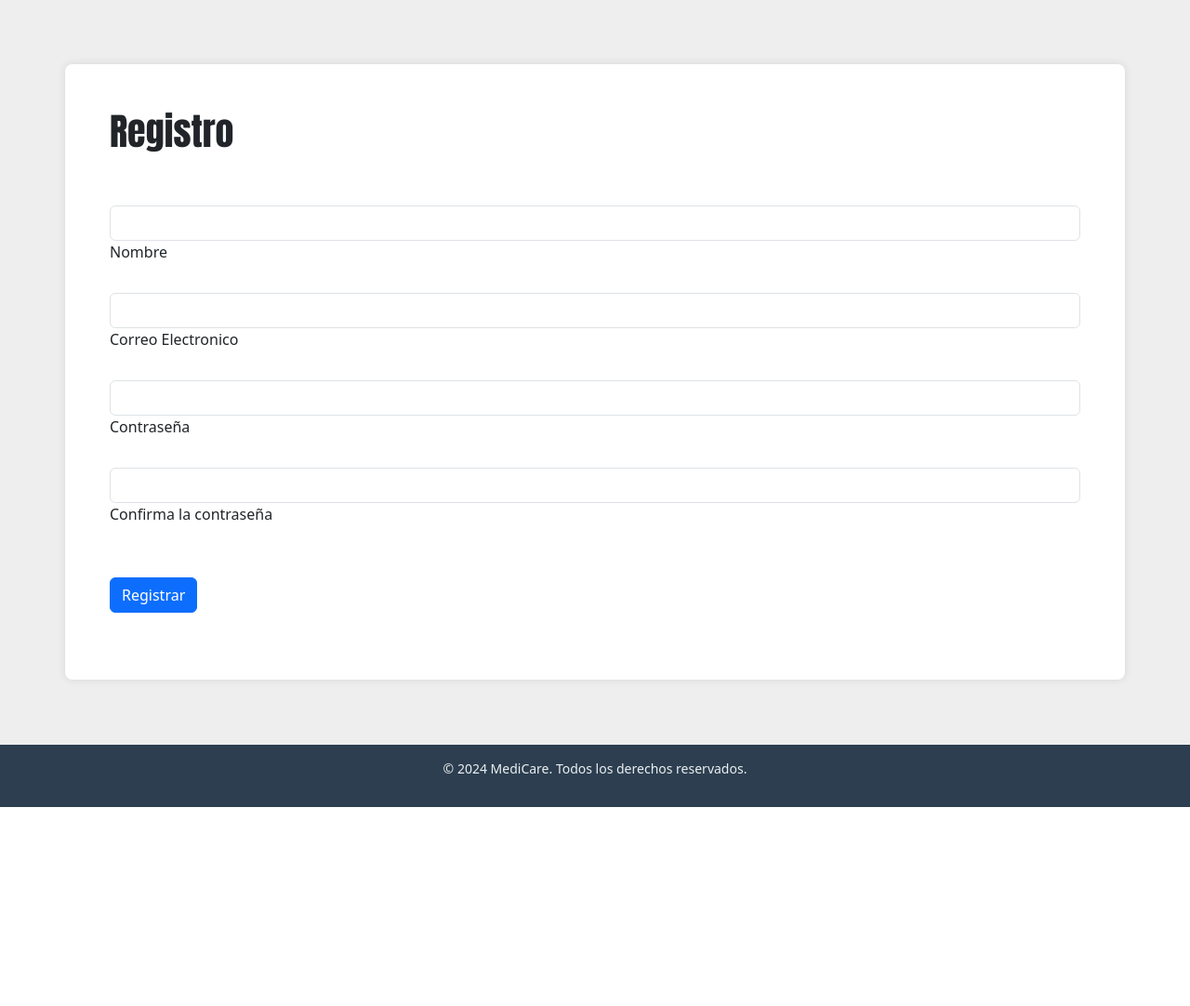
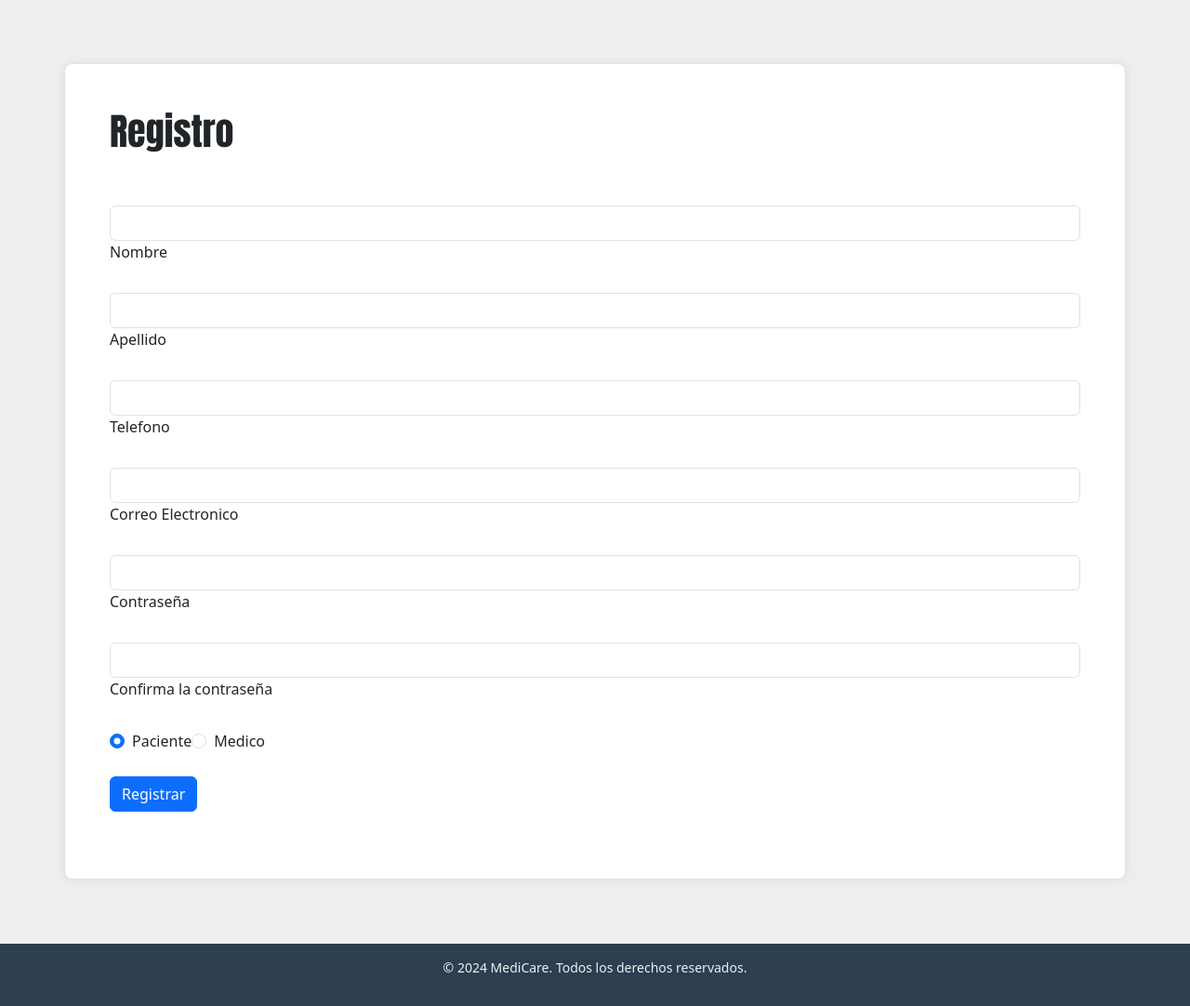
Before and after one commit to Samuelmendi/Proyecto_AmbienteClienteServidor, a PHP site: page /Login-registro/registro.php in a window 1280 px wide. Shown: the part 77-1159 px from the top of the page at 93% size. Before the commit the page ends 945 px from the top, so only its background shows below. Run offline with PHP 8.4, Linux system fonts and the light colour scheme.

Commit message:
Actualizacion de la pagina registro
actualice la pagina de registro para obtener del usuario la informacion necesaria de acuerdo a la base de datos

```diff
--- a/Login-registro/Log-in.php
+++ b/Login-registro/Log-in.php
@@ -21,10 +21,10 @@
             <h1 id="BienvenidoLogin">Bienvenido</h1>
             <br>
             <form>
-                <!-- Email input -->
+                <!-- username input -->
                 <div data-mdb-input-init class="form-outline mb-4">
-                    <input type="email" id="form2Example1" class="form-control" />
-                    <label class="form-label" for="form2Example1">Email address</label>
+                    <input type="text" id="form2Example1" class="form-control" />
+                    <label class="form-label" for="form2Example1">Nombre de usuario</label>
                 </div>
 
                 <!-- Password input -->
--- a/Login-registro/registro.php
+++ b/Login-registro/registro.php
@@ -21,30 +21,59 @@
             <h1 id="BienvenidoLogin">Registro</h1>
             <br>
             <br>
-            <form>
+            <form class="RegistroForm">
                 <!-- Name input -->
                 <div data-mdb-input-init class="form-outline mb-4">
-                    <input type="text" id="nombre" class="form-control" />
-                    <label class="form-label" for="nombre">Nombre</label>
+                    <input type="text" id="registroNombre" class="form-control" />
+                    <label class="form-label" for="registroNombre">Nombre</label>
+                </div>
+
+                <!-- Apellido input -->
+                <div data-mdb-input-init class="form-outline mb-4">
+                    <input type="text" id="registroApellido" class="form-control" />
+                    <label class="form-label" for="registroApellido">Apellido</label>
+                </div>
+
+                <!-- telefono input -->
+                <div data-mdb-input-init class="form-outline mb-4">
+                    <input type="text" id="registroTelefono" class="form-control" />
+                    <label class="form-label" for="registroTelefono">Telefono</label>
                 </div>
 
                 <!-- Email input -->
                 <div data-mdb-input-init class="form-outline mb-4">
-                    <input type="email" id="correo" class="form-control" />
+                    <input type="email" id="RegistroCorreo" class="form-control" />
                     <label class="form-label" for="correo">Correo Electronico</label>
                 </div>
 
                 <!-- Password input -->
                 <div data-mdb-input-init class="form-outline mb-4">
-                    <input type="password" id="contraseña" class="form-control" />
+                    <input type="password" id="RegistroContraseña" class="form-control" />
                     <label class="form-label" for="contraseña">Contraseña</label>
                 </div>
 
                 <!-- Password confirmation input -->
                 <div data-mdb-input-init class="form-outline mb-4">
-                    <input type="password" id="Confirmacontraseña" class="form-control" />
+                    <input type="password" id="ConfirmaContraseña" class="form-control" />
                     <label class="form-label" for="Confirmacontraseña">Confirma la contraseña</label>
                 </div>
+
+                <section class="RadioButtons">
+                    <div class="form-check">
+                        <input class="form-check-input" type="radio" name="Paciente" id="RadioPaciente"
+                            checked>
+                        <label class="form-check-label" for="RadioPaciente">
+                            Paciente
+                        </label>
+                    </div>
+
+                    <div class="form-check">
+                        <input class="form-check-input" type="radio" name="Medico" id="RadioMedico">
+                        <label class="form-check-label" for="RadioMedico">
+                            Medico
+                        </label>
+                    </div>
+                </section>
 
                 <br>
 
--- a/css/stylesheet.css
+++ b/css/stylesheet.css
@@ -138,3 +138,19 @@ footer {
 #LogInSection{
     padding: 50px;
 }
+
+
+/* ------------- Registro ---------------- */
+
+.RadioButtons{
+    display: flex;
+    flex-direction: row;
+}
+
+#RadioPaciente{
+    grid-column: 1;
+}
+
+#RadioMedico{
+    grid-column: 2;
+}
```
